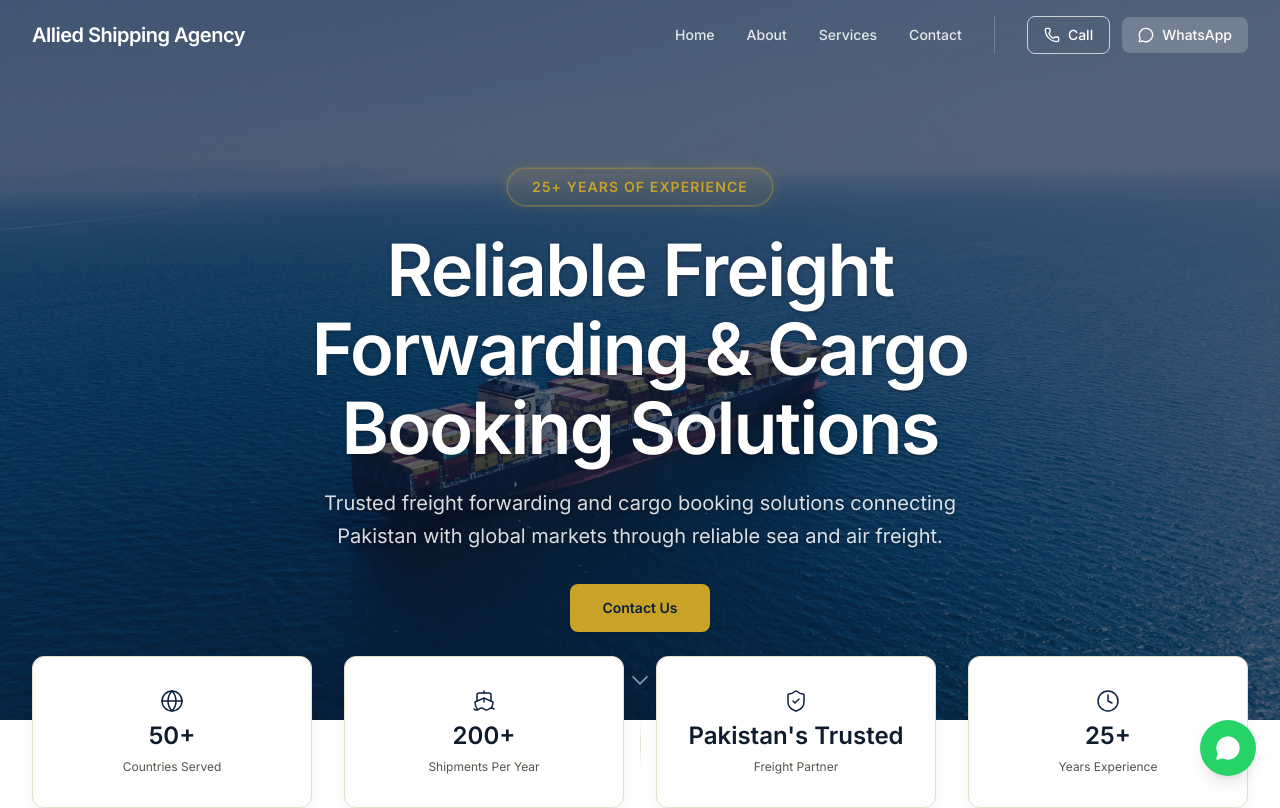
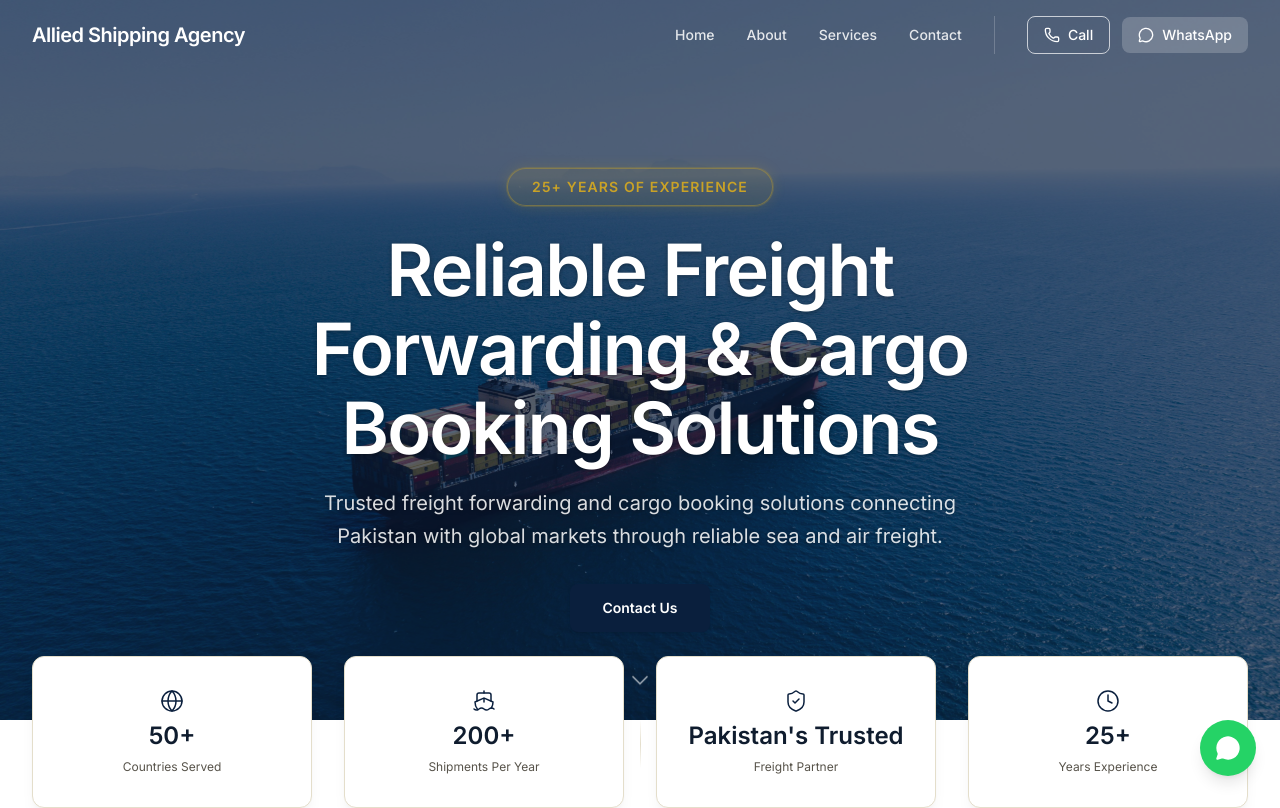
Before and after one commit to Mairaarshad19/allied-shipping-website, a Next.js app: page / in a window 1280 px wide. Shown: the top 808 px of the page. Built offline with nearby package versions, Linux system fonts and the light colour scheme.

Commit message:
Contact us botton change

```diff
--- a/components/Hero.tsx
+++ b/components/Hero.tsx
@@ -74,7 +74,7 @@
             <button
               type="button"
               onClick={scrollToCTA}
-              className="inline-flex items-center gap-2.5 rounded-lg bg-gold px-8 py-3.5 text-sm font-semibold text-navy-primary shadow-sm transition-all duration-200 hover:bg-gold/90 hover:shadow-md"
+              className="inline-flex items-center gap-2.5 rounded-lg bg-navy-primary px-8 py-3.5 text-sm font-semibold text-white shadow-sm transition-all duration-200 hover:-translate-y-0.5 hover:bg-navy-secondary hover:shadow-md"
             >
               Contact Us
             </button>
```
